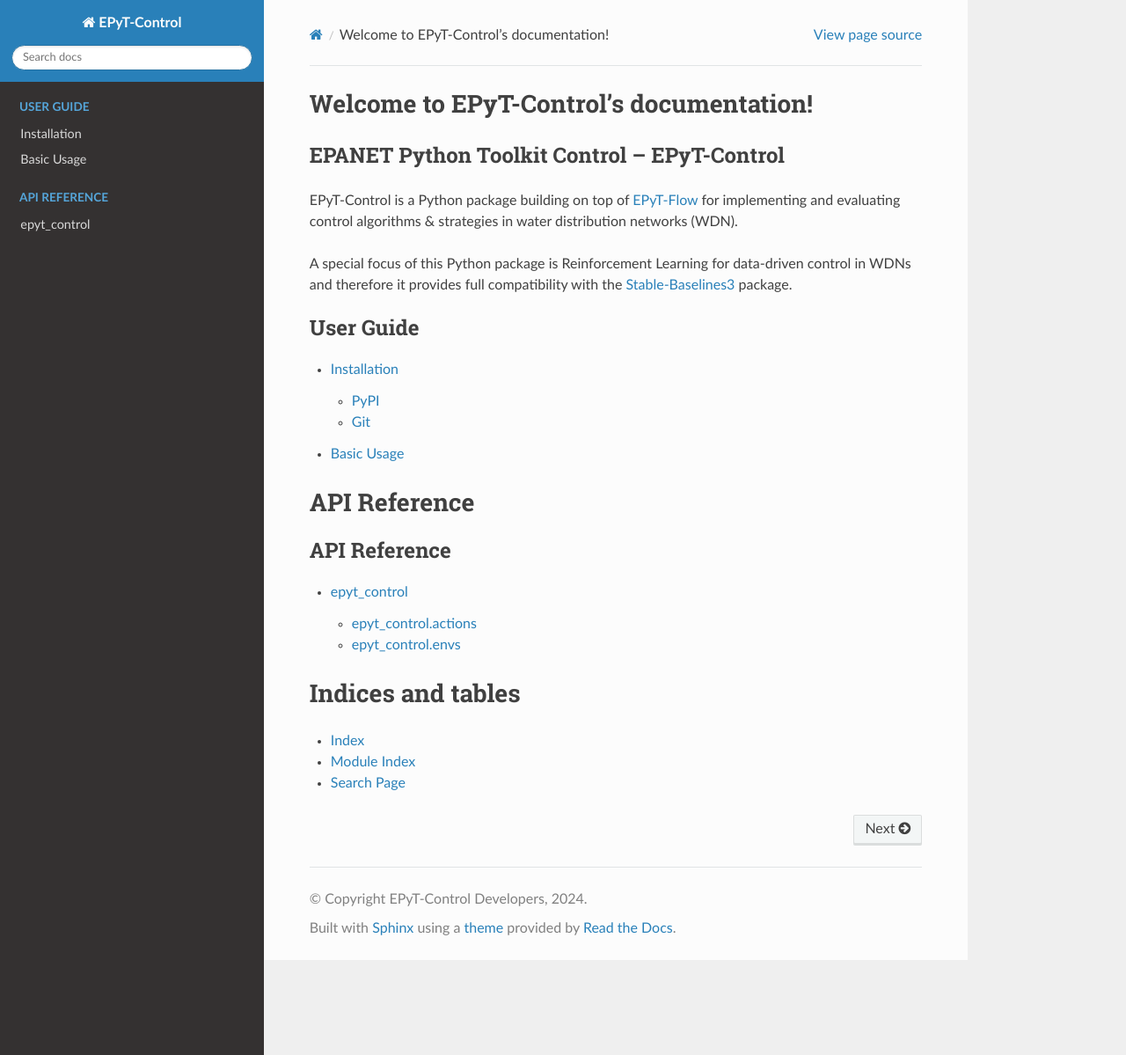
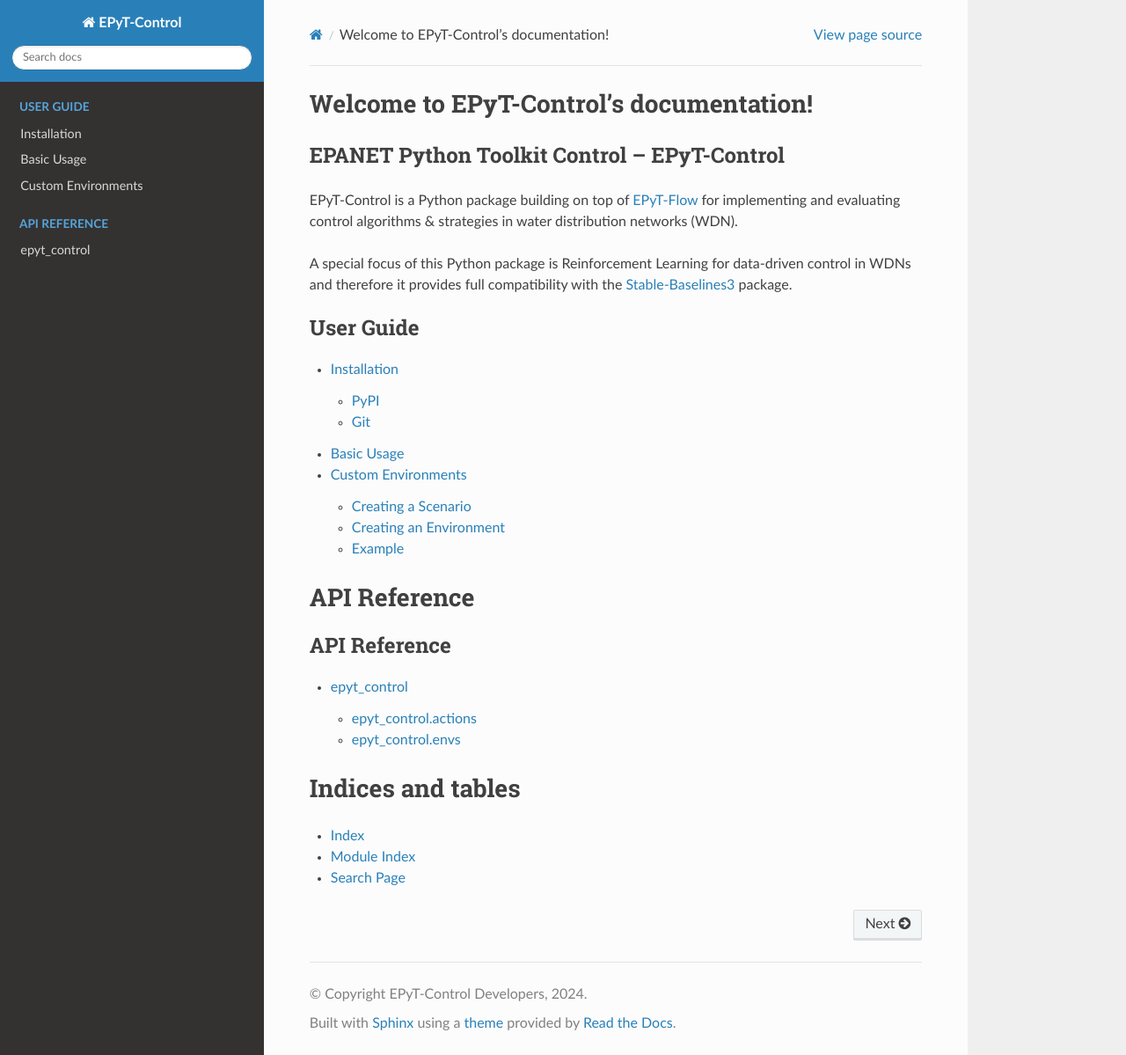
Before and after one commit to HammerLabML/EPyT-Control, a Sphinx documentation site: the page built from docs/index.rst, in a window 1280 px wide and 1199 px high. Shown: the whole window at 88% size. Built offline with Sphinx 7.4.7 and the Read the Docs theme 3.1.0, drawn with Linux system fonts in a browser that asks for light colours; some of the changed lines change nothing that is shown.

Commit message:
Add documentation about custom environments

```diff
--- a/docs/index.rst
+++ b/docs/index.rst
@@ -20,6 +20,7 @@
 
     installation
     tut.basic_usage
+    tut.create_env
 
 
 API Reference
--- /dev/null
+++ b/docs/tut.create_env.rst
@@ -0,0 +1,168 @@
+.. _tut.create_env:
+
+*******************
+Custom Environments
+*******************
+
+EPyT-Control also allows the user to easily create their own control environments
+for developing and testing control strategies and methods.
+
+Creating a custom control environment requires two steps:
+
+1. :ref:`Creating a scenario <create_scenario>`
+2. :ref:`Creating an environment <create_environment>`
+
+.. _create_scenario:
+
+Creating a Scenario
++++++++++++++++++++
+
+Specifying the (EPANET or EPANET-MSX) scenario that will be used in the control environment.
+The specification is needed as an
+`epyt_flow.simulation.ScenarioConfig <https://epyt-flow.readthedocs.io/en/stable/epyt_flow.simulation.html#epyt_flow.simulation.scenario_config.ScenarioConfig>`_
+instance.
+
+Note that the observation space (i.e. input to the agent/control strategy) is automatically derived
+from the specified sensor configuration.
+
+
+.. _create_environment:
+
+Creating an Environment
++++++++++++++++++++++++
+
+Creating a custom environment requires deriving a child class from
+:class:`~epyt_control.envs.hydraulic_control_env.HydraulicControlEnv`
+(if you are dealing with an EPANET scenario) or
+:class:`~epyt_control.envs.advanced_quality_control_env.AdvancedQualityControlEnv`
+(if you are dealing with an EPANET-MSX scenario).
+
+In this child class, you have to overwrite and implement the :func:`~epyt_control.envs.rl_env.RlEnv._compute_reward_function`
+function. This function gets as an input the system state as a
+`epyt_flow.simulation.ScadaData <https://epyt-flow.readthedocs.io/en/stable/epyt_flow.simulation.scada.html#epyt_flow.simulation.scada.scada_data.ScadaData>`_
+instance, and must return a reward -- this function can make arbitrary changes to the given
+`epyt_flow.simulation.ScadaData <https://epyt-flow.readthedocs.io/en/stable/epyt_flow.simulation.scada.html#epyt_flow.simulation.scada.scada_data.ScadaData>`_
+instance because it will be discarded after this function is called.
+
+The `__init__` function of the parent class requires the scenario configuration ( as a
+`epyt_flow.simulation.ScenarioConfig <https://epyt-flow.readthedocs.io/en/stable/epyt_flow.simulation.html#epyt_flow.simulation.scenario_config.ScenarioConfig>`_
+instance) describing the scenario for which a control strategy is required.
+
+.. note::
+
+    The observation space (i.e. input to the agent/control strategy) is automatically derived from
+    the sensor configuration specified in the scenario configuration.
+
+
+Furthermore, the action space has to be specied as well. For that,
+:class:`~epyt_control.envs.hydraulic_control_env.HydraulicControlEnv` and
+:class:`~epyt_control.envs.advanced_quality_control_env.AdvancedQualityControlEnv`
+provide arguments where a list of all action spaces (per action type) have to be specified --
+please see the following tables for an overview of all supported actions.
+
+Possible actions in an EPANET scenario (i.e. an :class:`~epyt_control.envs.hydraulic_control_env.HydraulicControlEnv` instance):
+
++----------------------------------------------------------------------------------+-------------------------------+
+| Implementation                                                                   | Description                   |
++==================================================================================+===============================+
+| :class:`~epyt_control.actions.actuator_state_space.ValveStateActionSpace`        | Opening/Closing a valve.      |
++----------------------------------------------------------------------------------+-------------------------------+
+| :class:`~epyt_control.actions.actuator_state_space.PumpStateActionSpace`         | Starting/Stopping a pump.     |
++----------------------------------------------------------------------------------+-------------------------------+
+| :class:`~epyt_control.actions.pump_speed_action_space.PumpSpeedActionSpace`      | Setting the speed of a pump.  |
++----------------------------------------------------------------------------------+-------------------------------+
+| :class:`~epyt_control.actions.quality_action_space.ChemicalInjectionActionSpace` | Injecting the chemical.       |
++----------------------------------------------------------------------------------+-------------------------------+
+
+Possible actions in an EPANET-MSX scenario (i.e. an :class:`~epyt_control.envs.advanced_quality_control_env.AdvancedQualityControlEnv` instance):
+
++---------------------------------------------------------------------------------+--------------------------------+
+| Implementation                                                                  | Description                    |
++=================================================================================+================================+
+| :class:`~epyt_control.actions.quality_action_space.SpeciesInjectionActionSpace` | Injecting a specific species.  |
++---------------------------------------------------------------------------------+--------------------------------+
+
+
+Example
++++++++
+
+Example of creating an EPANET-MSX environment for controlling the chlorine (CL2) injection
+in the Hanoi network (given as "Hanoi.inp"), where we place a chlorine injection pump at
+the reservoir (node "1"). The dynamics of chlorine are described in "cl2.msx" which is given as
+well.
+The objective is to make sure that the chlorine concentration stays within a pre-defined bound.
+
+First, we have to create a new scenario, specify the CL2 source (will be used for controlling the
+CL2 injection in the environment), and specify a sensor configuration from which the
+observation space will be derived automatically:
+
+.. code-block:: python
+
+    with ScenarioSimulator(f_inp_in="Hanoi.inp", f_msx_in="cl2.msx") as scenario:
+        # Set simulation duration to 21 days -- see EPANET-MSX bug
+        scenario.set_general_parameters(simulation_duration=to_seconds(days=21))
+
+        # Place a chlorine injection pump at the reservoirs (node "1")
+        scenario.add_species_injection_source(species_id="CL2",
+                                              node_id="1",
+                                              pattern=np.array([1]),
+                                              source_type=ToolkitConstants.EN_MASS,
+                                              pattern_id=f"cl2-injection-at-node_1")
+
+        # Place flow sensors everywhere
+        scenario.sensor_config = SensorConfig.create_empty_sensor_config(sim.sensor_config)
+        scenario.set_flow_sensors(scenario.sensor_config.links)
+
+        # Export .inp and .msx files
+        scenario.save_to_epanet_file(inp_file_path="hanoi-cl2.inp",
+                                     msx_file_path="hanoi-cl2.msx")
+
+        # Export scenario
+        scenario.get_scenario_config().save_to_file("hanoi-cl2")
+
+Second, we create the environment -- there is only one action (CL2 injection at the reservoir)
+and we decide not to re-run the hydraulic simulation when the environment is reset:
+
+.. code-block:: python
+
+    class MyEnv(AdvancedQualityControlEnv):
+        def __init__(self, scenario_config_file_in: str):
+            cl_injection_action = SpeciesInjectionActionSpace(species_id="CL2",
+                                                              node_id="1",
+                                                              pattern_id="cl2-injection-at-node_1",
+                                                              source_type_id=ToolkitConstants.EN_MASS,
+                                                              upper_bound=10000.)
+
+            scenario_config = ScenarioConfig.load_from_file(scenario_config_file_in)
+            super().__init__(scenario_config=scenario_config,
+                             action_space=[cl_injection_action],
+                             autoreset=True,
+                             rerun_hydraulics_when_reset=False)
+
+            self.__sensor_config_reward = None
+
+        def _compute_reward_function(self, scada_data: ScadaData) -> float:
+            # Regulation Limits
+            lower_cl_bound = .3  # (mg/l)
+            upper_cl_bound = 2.  # (mg/l)
+
+            # Change the sensor configuration to measure the CL2 concentration at every node
+            if self.__sensor_config_reward is None:
+                self.__sensor_config_reward = SensorConfig.create_empty_sensor_config(scada_data.sensor_config)
+                self.__sensor_config_reward.bulk_species_node_sensors = {"CL2": scada_data.sensor_config.nodes}
+            scada_data.change_sensor_config(self.__sensor_config_reward)
+
+            nodes_quality = scada_data.get_data_bulk_species_node_concentration({"CL2": scada_data.sensor_config.nodes})
+
+            # Sum up (negative) residuals for out-of-bounds Cl concentrations at nodes -- i.e.
+            # reward of zero means everything is okay, while a negative reward
+            # denotes Cl concentration bound violations
+            reward = 0.
+
+            upper_bound_violation_idx = nodes_quality > upper_cl_bound
+            reward += -1. * np.sum(nodes_quality[upper_bound_violation_idx] - upper_cl_bound)
+
+            lower_bound_violation_idx = nodes_quality < lower_cl_bound
+            reward += np.sum(nodes_quality[lower_bound_violation_idx] - lower_cl_bound)
+
+            return reward
```
